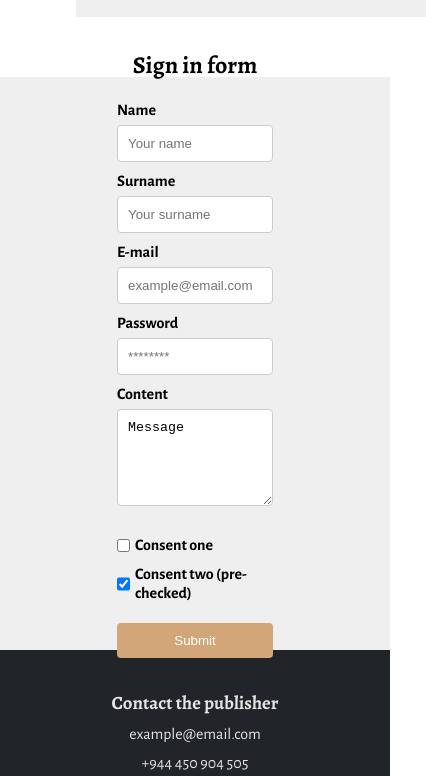
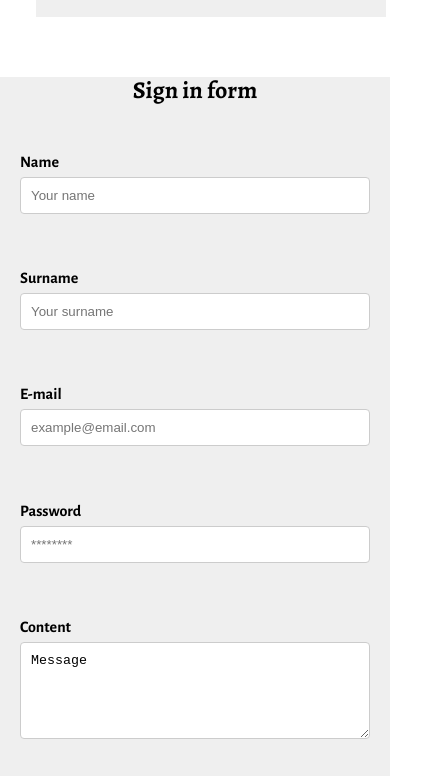
Before and after one commit to nodus8tollens/html-css-certification, a website: page index.html in a window 390 px wide. Shown: the part 3159-3935 px from the top of the page, 426 px wide, since content can reach past the window. Drawn offline with nearby package versions, Linux system fonts and the light colour scheme.

Commit message:
fixed: form width on mobile

```diff
--- a/assets/scss/components/featuredCard.scss
+++ b/assets/scss/components/featuredCard.scss
@@ -3,11 +3,14 @@
   width: 350px;
   overflow: hidden;
   display: flex;
+  align-self: center;
   flex-direction: column;
   background-color: #efefef;
 
   @include media($mobile) {
     min-height: auto;
+    align-self: center;
+    justify-self: center;
   }
 
   &:hover {
--- a/assets/scss/components/header.scss
+++ b/assets/scss/components/header.scss
@@ -1,6 +1,9 @@
 .header {
+  box-sizing: border-box;
   position: fixed;
   top: 0;
+  left: 0;
+  right: 0;
   width: 100vw;
   padding: 20px 60px 20px 60px;
   background-color: rgba(0, 0, 0, 0.5); /* Ensure the color is set correctly */
--- a/assets/scss/pages/_homepage.scss
+++ b/assets/scss/pages/_homepage.scss
@@ -62,6 +62,10 @@
   justify-content: center;
   align-items: center;
   //margin: 20px 20px;
+
+  @include media($mobile) {
+    padding: 20px 20px 60px 20px;
+  }
 }
 
 .container--featuredNews {
@@ -120,6 +124,7 @@
   @include media($mobile) {
     display: flex;
     flex-direction: column;
+    min-width: 80%;
   }
 }
 
@@ -179,44 +184,70 @@
   color: black;
   background-color: #efefef;
   padding: 20px 20px 20px 20px;
+
+  @include media($mobile) {
+    min-height: 100vh;
+  }
 }
 
 .sign-in-section__header {
   text-align: center;
+  padding: 60px 0;
+
+  @include media($mobile) {
+    padding: 20px 0;
+  }
 }
 
 .sign-in-form {
   display: grid;
   grid-template-columns: repeat(2, 1fr);
-  grid-template-rows: repeat(3, 1fr);
+  grid-template-rows: repeat(3, auto);
   width: 100%;
-  gap: 10px;
+  height: 100%;
+  gap: 40px;
   align-items: center;
   padding: 20px 20px 20px 20px;
   width: 100vw;
   margin: 0 auto;
 
   @include media($mobile) {
-    //height: 80vh;
+    height: 819px;
+    min-height: 819px;
   }
 
   label {
     font-weight: bold;
   }
 
+  .left {
+    justify-self: end;
+  }
+
+  .right {
+    justify-self: start;
+  }
+
   .form-input {
     display: flex;
     flex-direction: column;
-    justify-self: center;
-    width: 40vw;
+    //justify-self: center;
+    width: 100%;
+    max-width: 477px;
     label {
       margin-bottom: 5px;
     }
     input,
     textarea {
+      width: 100%;
       padding: 10px;
       border: 1px solid #ccc;
       border-radius: 4px;
+    }
+
+    @include media($mobile) {
+      justify-self: center;
+      width: 100%;
     }
   }
 
@@ -228,11 +259,16 @@
   .form-checkboxes {
     display: flex;
     flex-direction: column;
-    justify-self: center;
+    //justify-self: center;
     height: 100%;
-    width: 40vw;
+    width: 100%;
+    max-width: 477px;
     justify-content: space-between;
     padding-top: 20px;
+
+    @include media($mobile) {
+      justify-self: center;
+    }
   }
 
   .form-checkbox-group {
@@ -253,11 +289,11 @@
     background-color: #d2a679;
     color: white;
     border: none;
-    border-radius: 4px;
-    width: 20vw;
+    border-radius: 1px;
+    font-weight: bold;
+    width: 320px;
     cursor: pointer;
     transition: background-color 0.3s;
-    width: 40%;
     height: auto;
 
     &:hover {
@@ -325,6 +361,6 @@ footer {
   }
 
   div {
-    margin: 0 5vw;
+    padding: 0 60px;
   }
 }
--- a/index.html
+++ b/index.html
@@ -150,27 +150,27 @@
         <div class="container--sign-in-section">
           <h2 class="sign-in-section__header">Sign in form</h2>
           <form class="sign-in-form" action="/">
-            <div class="form-input">
+            <div class="form-input left">
               <label for="name">Name</label>
               <input type="text" placeholder="Your name" id="name" />
             </div>
-            <div class="form-input">
+            <div class="form-input right">
               <label for="surname">Surname</label>
               <input type="text" placeholder="Your surname" id="surname" />
             </div>
-            <div class="form-input">
+            <div class="form-input left">
               <label for="email">E-mail</label>
               <input type="email" placeholder="example@email.com" id="email" />
             </div>
-            <div class="form-input">
+            <div class="form-input right">
               <label for="password">Password</label>
               <input type="password" placeholder="********" id="password" />
             </div>
-            <div class="form-input">
+            <div class="form-input left">
               <label for="content">Content</label>
               <textarea id="content" rows="5" cols="18">Message</textarea>
             </div>
-            <div class="form-checkboxes">
+            <div class="form-checkboxes right">
               <div class="form-checkbox-group">
                 <input type="checkbox" id="consent1" />
                 <label for="consent1">Consent one</label>
```
Also changed, not shown: dist/styles.css, 1 other file.
